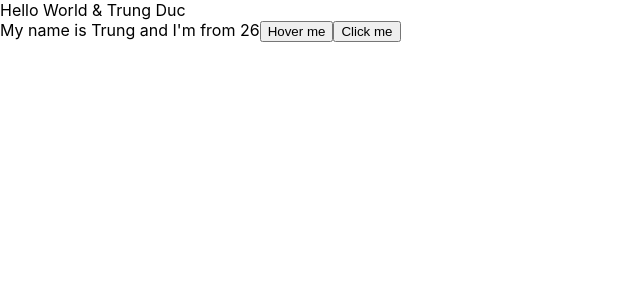
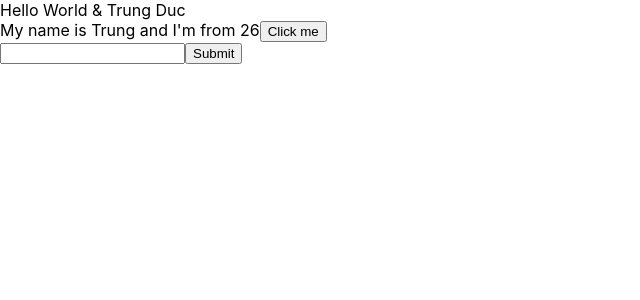
Before and after one commit to dduc6/reactjs, a React (Create React App) app: page / in a window 1280 px wide. Shown: the top 300 px of the page, without its empty margins (0-640 px from the left). Built offline with nearby package versions, Linux system fonts and the light colour scheme.

Commit message:
video 21 form React

```diff
--- a/src/Component/MyComponent.js
+++ b/src/Component/MyComponent.js
@@ -29,13 +29,30 @@
         // console.log(event.pageX)
     }
 
+    handleOnChangeInput = (event) =>{
+        this.setState({
+            name: event.target.value
+        })
+    }
+
+    handleOnSubmit = (event) => {
+        event.preventDefault();
+        console.log(this.state)
+    }
+
     //JSX
     render(){
         return (
             <div>
                 My name is {this.state.name} and I'm from {this.state.age}
-                <button onMouseOver={this.handleOnMoverOver}>Hover me</button>
                 <button onClick={(event) => {this.handleClick(event)}}>Click me</button>
+                <form onSubmit={(event) => this.handleOnSubmit(event)}>
+                    <input
+                    type="text"
+                    onChange={(event) => this.handleOnChangeInput(event)}
+                    />
+                    <button>Submit</button>
+                </form>
             </div>
         );
     }
```
